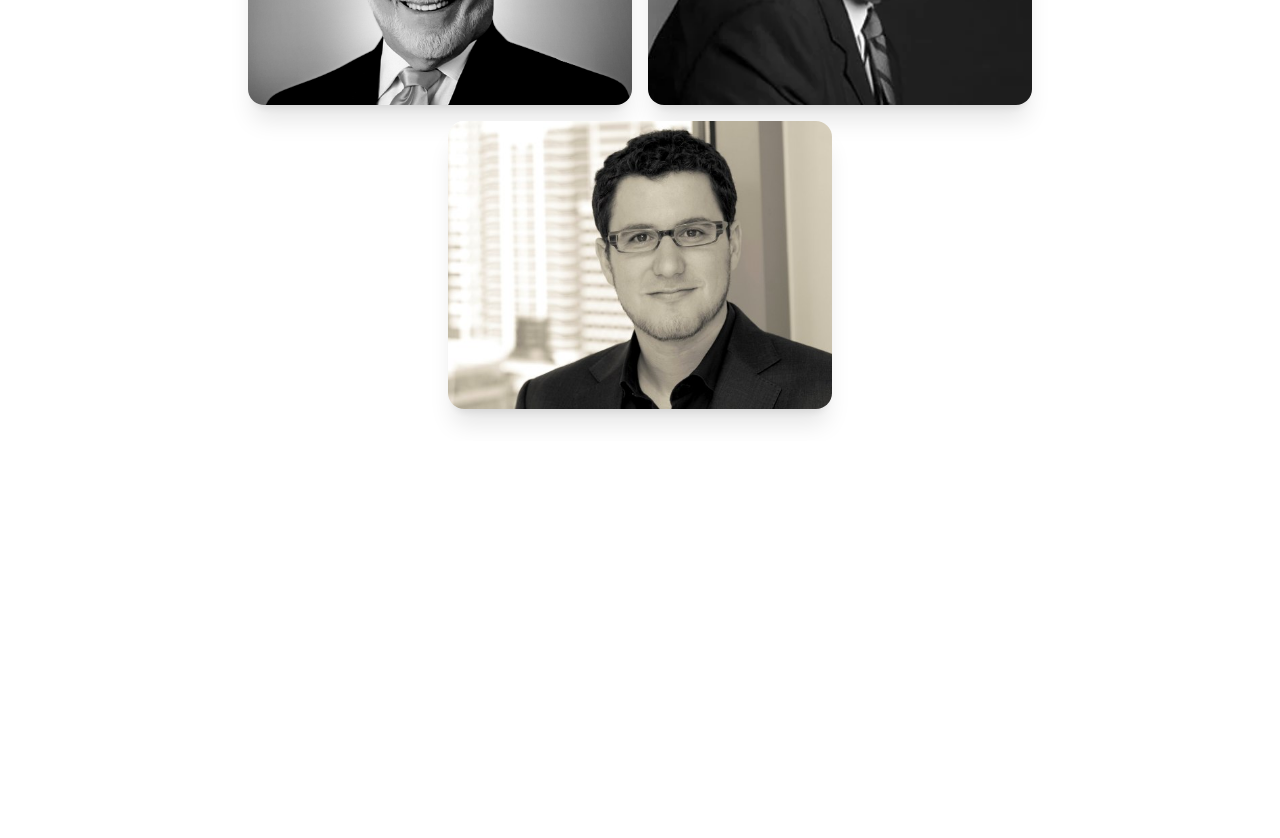
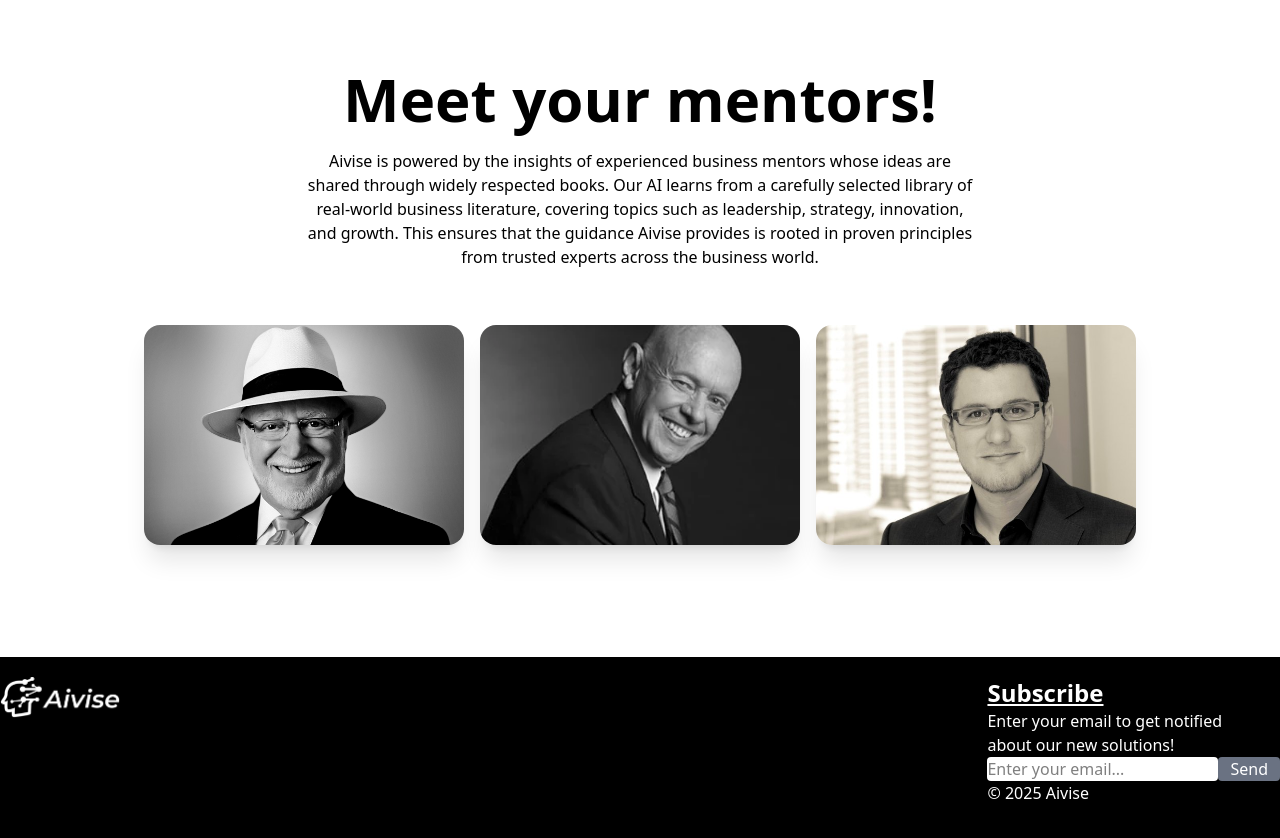
Before and after one commit to JustKalvin/Neuronesia, a React (Vite) app: page / in a window 1280 px wide. Shown: the part 1240-2078 px from the top of the page. Before the commit the page ends 1681 px from the top, so only its background shows below. Built offline with nearby package versions, Linux system fonts and the light colour scheme.

Commit message:
Landing-update

```diff
--- a/src/components/Card.jsx
+++ b/src/components/Card.jsx
@@ -1,16 +1,16 @@
 export default function Card({ image, name, description }) {
   return (
-    <div className="relative max-w-sm bg-white shadow-xl rounded-2xl overflow-hidden group">
+    <div className="relative w-80 h-55 bg-white shadow-xl rounded-2xl overflow-hidden group">
       <img
         src={image}
         alt={name}
-        className="h-72 w-full object-cover transition-transform duration-300 group-hover:scale-105"
+        className="h-full w-full object-cover transition-transform duration-300 group-hover:scale-105"
       />
 
       {/* Frosted Glass Overlay */}
       <div className="absolute inset-0 opacity-0 group-hover:opacity-100 transition duration-300 flex flex-col justify-center items-center p-4 text-center space-y-2
         bg-white/60 backdrop-blur-md rounded-2xl">
-        <h1 className="text-xl font-semibold text-gray-800">{name}</h1>
+        <h1 className="text-xl font-semibold text-black font-bold text-Poppins">{name}</h1>
         <p className="text-sm text-gray-700">{description}</p>
       </div>
     </div>
--- /dev/null
+++ b/src/components/Footer.jsx
@@ -0,0 +1,22 @@
+import logo from "../assets/logo/Logo-Aivise-White.png";
+
+const Footer = () => {
+  return (
+    <footer className="pt-5 h-50 bg-black text-white py-4">
+      <div className="relative container mx-auto">
+        <div className="absolute inset-y-0 right-0">
+            <h4 className="text-2xl underline font-bold">Subscribe</h4>
+            <p className="max-w-60">Enter your email to get notified about our new solutions!</p>
+            <input type="text" className="bg-white text-black rounded" placeholder="Enter your email..."/>
+            <button className="px-3 bg-gray-500 rounded">Send</button>
+            <p>&copy; {new Date().getFullYear()} Aivise</p>
+        </div>
+        <div className="absolute inset-y-0 left-0">
+            <img src={logo} alt="" className="w-[120px]"/>
+        </div>
+     </div>
+    </footer>
+  );
+};
+
+export default Footer;
--- a/src/components/Landing.jsx
+++ b/src/components/Landing.jsx
@@ -7,10 +7,12 @@ import users from '../assets/user/user.png'
 import user1 from "../assets/advisor/michael.jpg";
 import user2 from "../assets/advisor/covey.jpg";
 import user3 from "../assets/advisor/eric.jpg";
+import screenshot from "../assets/graphic/Screenshot.png";
 import ParticlesComponent from "../components/Particles";
 import Faq from "../components/Faq";
 
 import { supabase } from "../lib/supabaseClient";
+import Footer from "./Footer";
 
 const Landing = () => {
   const [isLoggedIn, setIsLoggedIn] = useState(false);
@@ -45,7 +47,7 @@ const Landing = () => {
       <Navbar />
       <hr />
       <div className="flex flex-col items-center justify-center mt-25 md:mt-40">
-        <div className="h-[70vh] items-center flex flex-col mb-20 md:mb-0">
+        <div className="h-[50vh] items-center flex flex-col mb-20 md:mb-0">
           <h1 className="text-6xl font-bold mb-4 text-center font-Montserrat">Meet Aivise!</h1>
           <h3 className="text-3xl font-bold mb-4 text-center font-Montserrat">Your Intelligent Business Mentor</h3>
           <p className="text-md mb-6 text-center max-w-2xl font-Poppins">
@@ -69,6 +71,10 @@ const Landing = () => {
             </a>
           </div>
         </div>
+          <div>
+            <img src={screenshot} alt="" className="max-w-4xl mb-35"/>
+          </div>
+
 
           <div>
             <h1 className="text-6xl font-bold text-center mb-5">Meet your mentors!</h1>
@@ -76,7 +82,7 @@ const Landing = () => {
             </p>
           </div>
         </div>
-        <div className="max-w-5xl mx-auto p-8 flex flex-wrap justify-center gap-4">
+        <div className="mx-auto p-8 flex flex-wrap justify-center gap-4 mb-20">
           <Card
             image={user1}
             name="Michael E. Gerber"
@@ -93,6 +99,7 @@ const Landing = () => {
             description="Known For Creator of the Lean Startup methodology and advisor to technology startups."
           />
         </div>
+        <Footer />
     </div>
 
   );
--- a/src/components/Navbar.jsx
+++ b/src/components/Navbar.jsx
@@ -41,7 +41,7 @@ const Navbar = () => {
   }, []);
 
   return (
-    <nav className="h-[80px] bg-[#FFFFFF] flex items-center px-[100px] max-sm:px-[40px] justify-between relative">
+    <nav className="h-[80px] bg-white flex items-center px-[100px] max-sm:px-[40px] justify-between relative">
       {/* Logo */}
       <Link to="/" className="flex items-center space-x-2">
         <img src={Logo} alt="" className="w-[120px]"/>
```
Also changed, not shown: src/assets/graphic/Screenshot.png (added), src/assets/logo/Logo-Aivise-White.png (added).
